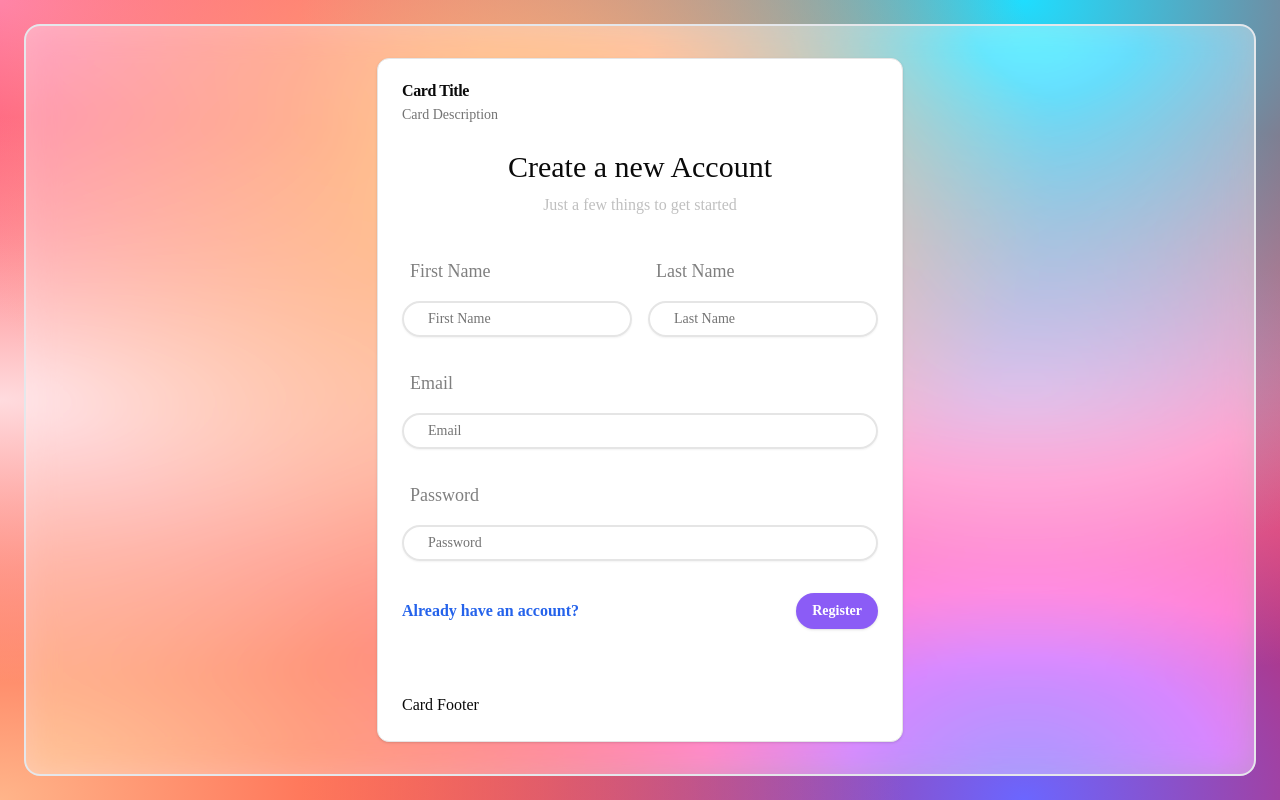
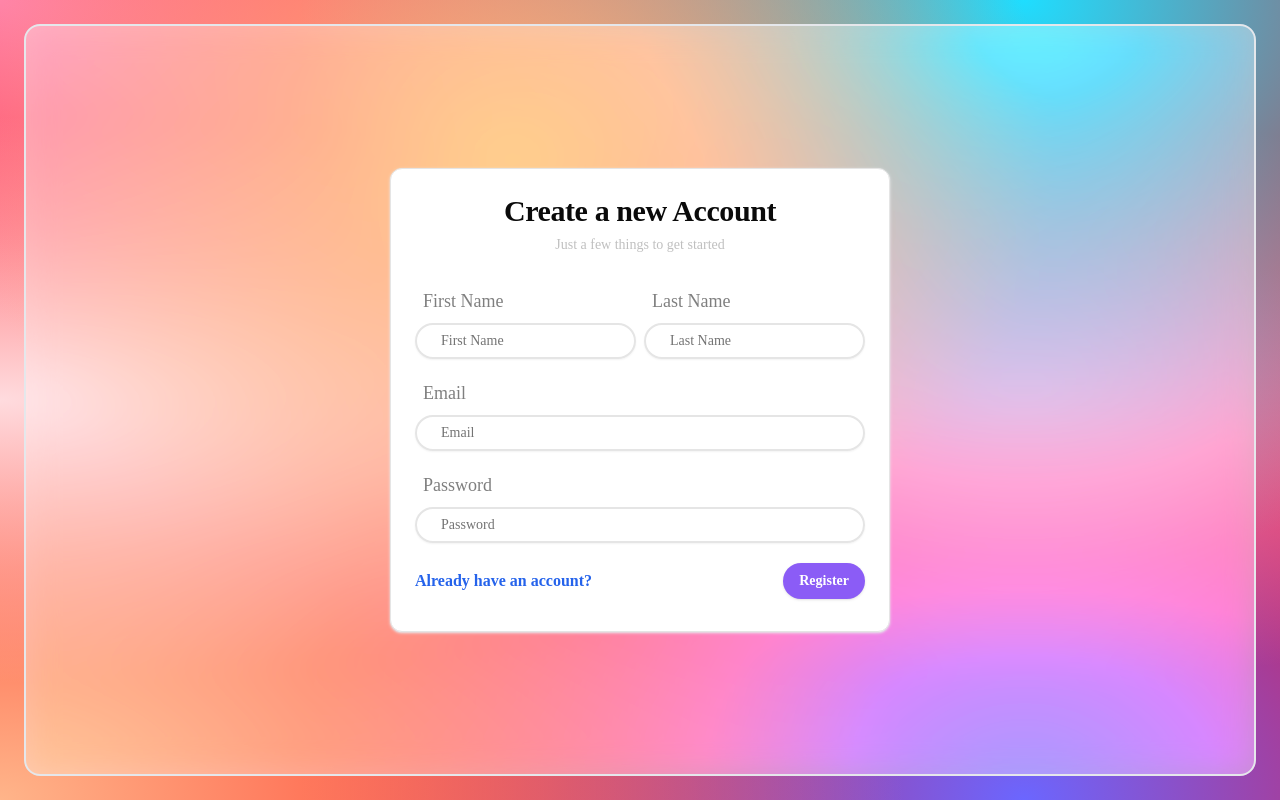
Before and after one commit to elref7i/fullstack-app-nextjs, a Next.js app: page /register in a window 1280 px wide. Built offline with nearby package versions, Linux system fonts and the light colour scheme.

Commit message:
feat: update signin page to use AuthForm component and improve layout styling

```diff
--- a/src/app/(auth)/signin/page.tsx
+++ b/src/app/(auth)/signin/page.tsx
@@ -1,3 +1,9 @@
+import AuthForm from "@/components/auth-form";
+
 export default function Page() {
-  return <div>Login</div>;
+  return (
+    <div>
+      <AuthForm mode="signin" />
+    </div>
+  );
 }
--- a/src/app/layout.tsx
+++ b/src/app/layout.tsx
@@ -29,7 +29,7 @@ export default function RootLayout({
       <body
         className={`${geistSans.variable} ${geistMono.variable} antialiased`}
       >
-        <main className="h-screen w-screen p-6 rainbow-mesh  ">
+        <main className="h-screen w-screen p-1 md:p-6 rainbow-mesh">
           <GlassPane className="-z-10 h-full w-full flex justify-center items-center ">
             {children}
           </GlassPane>
--- a/src/components/auth-form.tsx
+++ b/src/components/auth-form.tsx
@@ -6,7 +6,6 @@ import {
   Card,
   CardContent,
   CardDescription,
-  CardFooter,
   CardHeader,
   CardTitle,
 } from "./ui/card";
@@ -14,11 +13,11 @@ import { Input } from "./ui/input";
 import Link from "next/link";
 import { Button } from "./ui/button";
 
-const intial = { email: "", password: "", firstName: "", lastName: "" };
+const initial = { email: "", password: "", firstName: "", lastName: "" };
 
 const AuthForm = ({ mode }: { mode: string }) => {
   // Status
-  const [formState, setFormState] = useState({ ...intial });
+  const [formState, setFormState] = useState({ ...initial });
 
   //  Submit
   const handleSubmit = async (e: React.FormEvent<HTMLFormElement>) => {
@@ -29,34 +28,41 @@ const AuthForm = ({ mode }: { mode: string }) => {
     } else {
       await siginin(formState);
     }
-    setFormState(intial);
+    setFormState(initial);
   };
 
   //  Check Content
   const content = mode === "register" ? registerContent : signinContent;
 
   return (
-    <Card>
+    <Card className="shadow shadow-gray-200 ">
+      {/* Header */}
       <CardHeader>
-        <CardTitle>Card Title</CardTitle>
-        <CardDescription>Card Description</CardDescription>
+        {/* Title */}
+        <CardTitle>
+          <h2 className="text-2xl md:text-3xl text-center text-nowrap">
+            {content.header}
+          </h2>
+        </CardTitle>
+
+        {/* Description */}
+        <CardDescription>
+          <p className="tex-lg text-black/25 text-center">
+            {content.subheader}
+          </p>
+        </CardDescription>
       </CardHeader>
+
+      {/* Content */}
       <CardContent>
-        <div className="w-full">
-          <div className="text-center">
-            <h2 className="text-3xl mb-2">{content.header}</h2>
-            <p className="tex-lg text-black/25">{content.subheader}</p>
-          </div>
         <form
           onSubmit={handleSubmit}
-            className="py-10 w-full"
+          className="py-2 space-y-5 md:w-[450px] "
         >
           {mode === "register" && (
-              <div className="flex mb-8 justify-between">
-                <div className="pr-2">
-                  <div className="text-lg mb-4 ml-2 text-black/50">
-                    First Name
-                  </div>
+            <div className="flex flex-col md:flex-row justify-between gap-5 md:gap-2">
+              <div className="space-y-2 flex-1">
+                <div className="text-lg ml-2 text-black/50">First Name</div>
                 <Input
                   required
                   placeholder="First Name"
@@ -67,10 +73,8 @@ const AuthForm = ({ mode }: { mode: string }) => {
                   }
                 />
               </div>
-                <div className="pl-2">
-                  <div className="text-lg mb-4 ml-2 text-black/50">
-                    Last Name
-                  </div>
+              <div className="space-y-2 flex-1">
+                <div className="text-lg ml-2 text-black/50">Last Name</div>
                 <Input
                   required
                   placeholder="Last Name"
@@ -83,8 +87,8 @@ const AuthForm = ({ mode }: { mode: string }) => {
               </div>
             </div>
           )}
-            <div className="mb-8">
-              <div className="text-lg mb-4 ml-2 text-black/50">Email</div>
+          <div className="space-y-2">
+            <div className="text-lg ml-2 text-black/50">Email</div>
             <Input
               required
               type="email"
@@ -96,8 +100,8 @@ const AuthForm = ({ mode }: { mode: string }) => {
               }
             />
           </div>
-            <div className="mb-8">
-              <div className="text-lg mb-4 ml-2 text-black/50">Password</div>
+          <div className="space-y-2">
+            <div className="text-lg ml-2 text-black/50">Password</div>
             <Input
               required
               value={formState.password}
@@ -109,7 +113,7 @@ const AuthForm = ({ mode }: { mode: string }) => {
               }
             />
           </div>
-            <div className="flex items-center justify-between">
+          <div className="flex flex-col  md:flex-row items-center gap-2 justify-between">
             <div>
               <span>
                 <Link
@@ -120,16 +124,17 @@ const AuthForm = ({ mode }: { mode: string }) => {
                 </Link>
               </span>
             </div>
-              <div>
-                <Button type="submit">{content.buttonText}</Button>
+            <div className="-order-1 md:order-none w-full md:w-auto">
+              <Button
+                className="w-full"
+                type="submit"
+              >
+                {content.buttonText}
+              </Button>
             </div>
           </div>
         </form>
-        </div>
       </CardContent>
-      <CardFooter>
-        <p>Card Footer</p>
-      </CardFooter>
     </Card>
   );
 };
--- a/tailwind.config.ts
+++ b/tailwind.config.ts
@@ -11,70 +11,68 @@ const config: Config = {
   theme: {
     extend: {
       fontFamily: {
-  			sans: [
-  				'var(--font-inter)'
-  			]
+        sans: ["var(--font-inter)"],
       },
       colors: {
-  			midnight: 'rgb(18,18,18)',
-  			night: 'rgb(30,30,30)',
-  			background: 'hsl(var(--background))',
-  			foreground: 'hsl(var(--foreground))',
+        midnight: "rgb(18,18,18)",
+        night: "rgb(30,30,30)",
+        background: "hsl(var(--background))",
+        foreground: "hsl(var(--foreground))",
         card: {
-  				DEFAULT: 'hsl(var(--card))',
-  				foreground: 'hsl(var(--card-foreground))'
+          DEFAULT: "hsl(var(--card))",
+          foreground: "hsl(var(--card-foreground))",
         },
         popover: {
-  				DEFAULT: 'hsl(var(--popover))',
-  				foreground: 'hsl(var(--popover-foreground))'
+          DEFAULT: "hsl(var(--popover))",
+          foreground: "hsl(var(--popover-foreground))",
         },
         primary: {
-  				DEFAULT: 'hsl(var(--primary))',
-  				foreground: 'hsl(var(--primary-foreground))'
+          DEFAULT: "hsl(var(--primary))",
+          foreground: "hsl(var(--primary-foreground))",
         },
         secondary: {
-  				DEFAULT: 'hsl(var(--secondary))',
-  				foreground: 'hsl(var(--secondary-foreground))'
+          DEFAULT: "hsl(var(--secondary))",
+          foreground: "hsl(var(--secondary-foreground))",
         },
         muted: {
-  				DEFAULT: 'hsl(var(--muted))',
-  				foreground: 'hsl(var(--muted-foreground))'
+          DEFAULT: "hsl(var(--muted))",
+          foreground: "hsl(var(--muted-foreground))",
         },
         accent: {
-  				DEFAULT: 'hsl(var(--accent))',
-  				foreground: 'hsl(var(--accent-foreground))'
+          DEFAULT: "hsl(var(--accent))",
+          foreground: "hsl(var(--accent-foreground))",
         },
         destructive: {
-  				DEFAULT: 'hsl(var(--destructive))',
-  				foreground: 'hsl(var(--destructive-foreground))'
+          DEFAULT: "hsl(var(--destructive))",
+          foreground: "hsl(var(--destructive-foreground))",
         },
-  			border: 'hsl(var(--border))',
-  			input: 'hsl(var(--input))',
-  			ring: 'hsl(var(--ring))',
+        border: "hsl(var(--border))",
+        input: "hsl(var(--input))",
+        ring: "hsl(var(--ring))",
         chart: {
-  				'1': 'hsl(var(--chart-1))',
-  				'2': 'hsl(var(--chart-2))',
-  				'3': 'hsl(var(--chart-3))',
-  				'4': 'hsl(var(--chart-4))',
-  				'5': 'hsl(var(--chart-5))'
+          "1": "hsl(var(--chart-1))",
+          "2": "hsl(var(--chart-2))",
+          "3": "hsl(var(--chart-3))",
+          "4": "hsl(var(--chart-4))",
+          "5": "hsl(var(--chart-5))",
         },
         sidebar: {
-  				DEFAULT: 'hsl(var(--sidebar-background))',
-  				foreground: 'hsl(var(--sidebar-foreground))',
-  				primary: 'hsl(var(--sidebar-primary))',
-  				'primary-foreground': 'hsl(var(--sidebar-primary-foreground))',
-  				accent: 'hsl(var(--sidebar-accent))',
-  				'accent-foreground': 'hsl(var(--sidebar-accent-foreground))',
-  				border: 'hsl(var(--sidebar-border))',
-  				ring: 'hsl(var(--sidebar-ring))'
-  			}
+          DEFAULT: "hsl(var(--sidebar-background))",
+          foreground: "hsl(var(--sidebar-foreground))",
+          primary: "hsl(var(--sidebar-primary))",
+          "primary-foreground": "hsl(var(--sidebar-primary-foreground))",
+          accent: "hsl(var(--sidebar-accent))",
+          "accent-foreground": "hsl(var(--sidebar-accent-foreground))",
+          border: "hsl(var(--sidebar-border))",
+          ring: "hsl(var(--sidebar-ring))",
+        },
       },
       borderRadius: {
-  			lg: 'var(--radius)',
-  			md: 'calc(var(--radius) - 2px)',
-  			sm: 'calc(var(--radius) - 4px)'
-  		}
-  	}
+        lg: "var(--radius)",
+        md: "calc(var(--radius) - 2px)",
+        sm: "calc(var(--radius) - 4px)",
+      },
+    },
   },
   plugins: [tailwindAnimate],
 };
```
Lines whose indentation alone changed are shown as unchanged.
